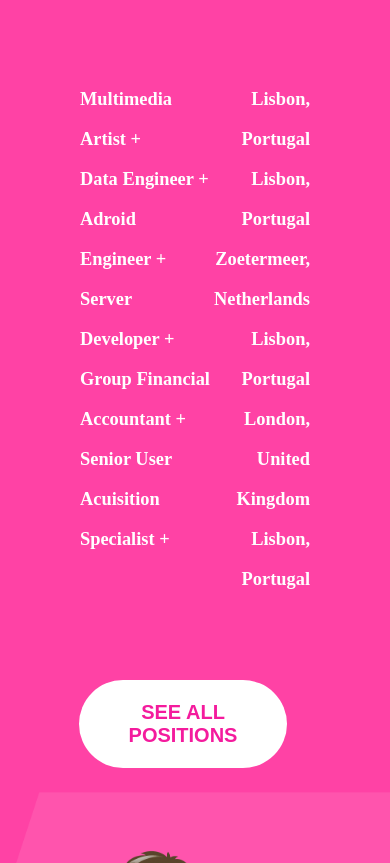
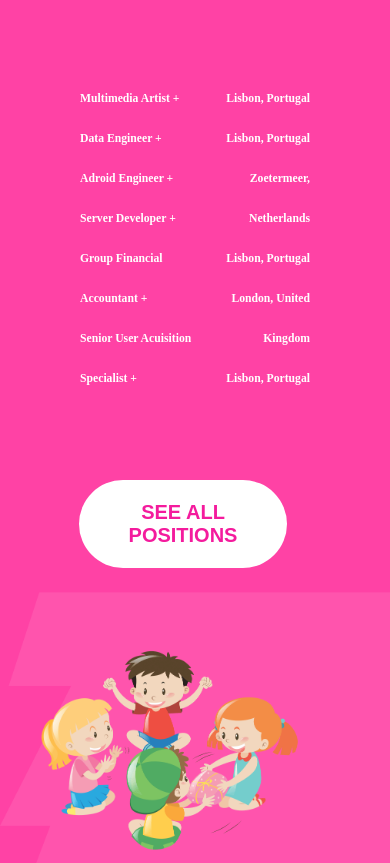
Before and after one commit to SteelTitan1/B8A2-Gamer-Zone, a plain HTML site: page index.html in a window 390 px wide. Shown: the part 6708-7571 px from the top of the page. Drawn offline with Linux system fonts and the light colour scheme.

Commit message:
Added career and feature

```diff
--- a/styles/style.css
+++ b/styles/style.css
@@ -795,7 +795,7 @@ line-height: 2.5rem; /* 200% */
         justify-content: space-between;
         color: #FFF;
     font-family: Work Sans;
-    font-size: 1.15rem;
+    font-size:3.0vw;
     font-style: normal;
     font-weight: 600;
     line-height: 2.5rem; /* 200% */
```
